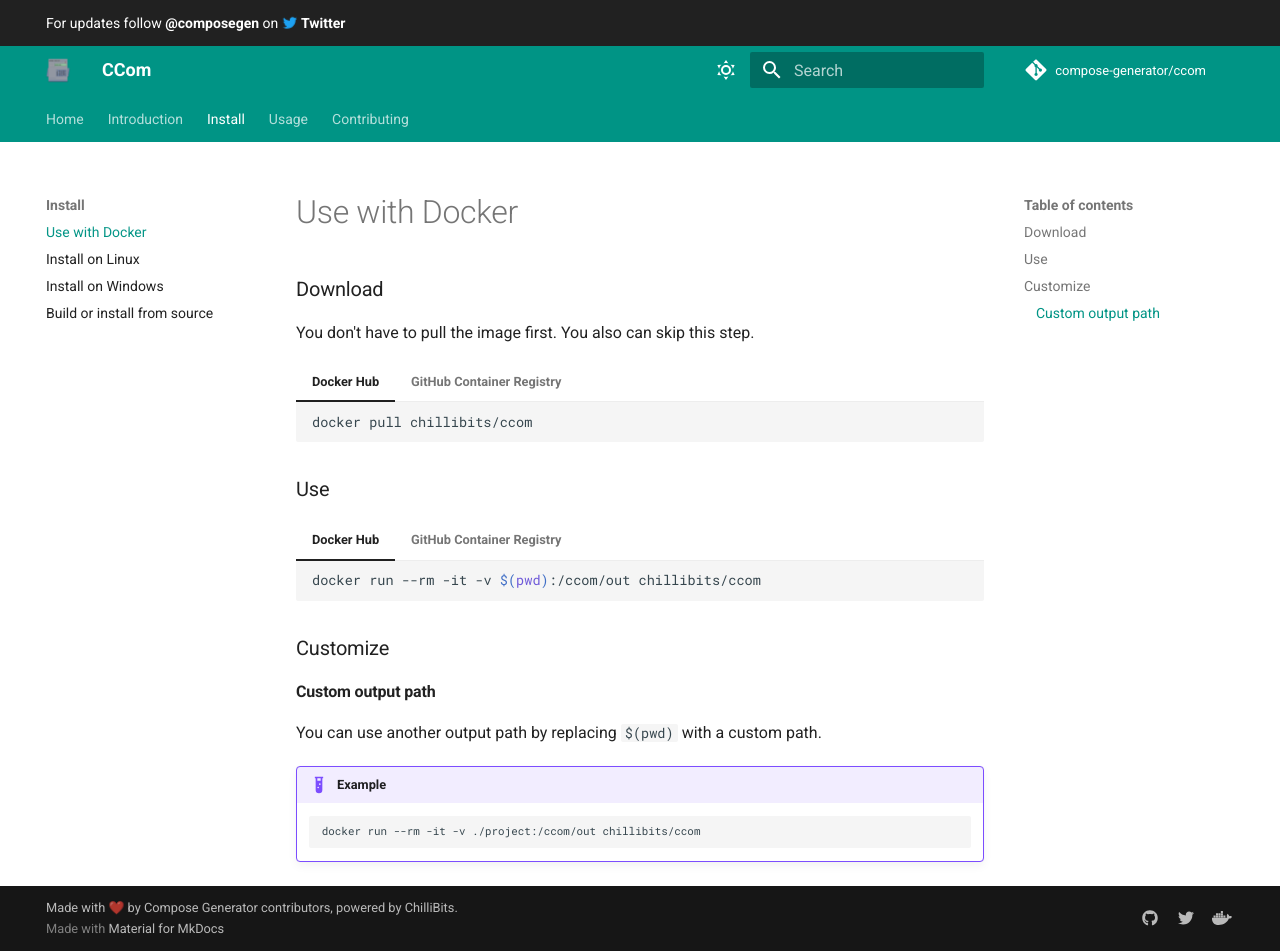
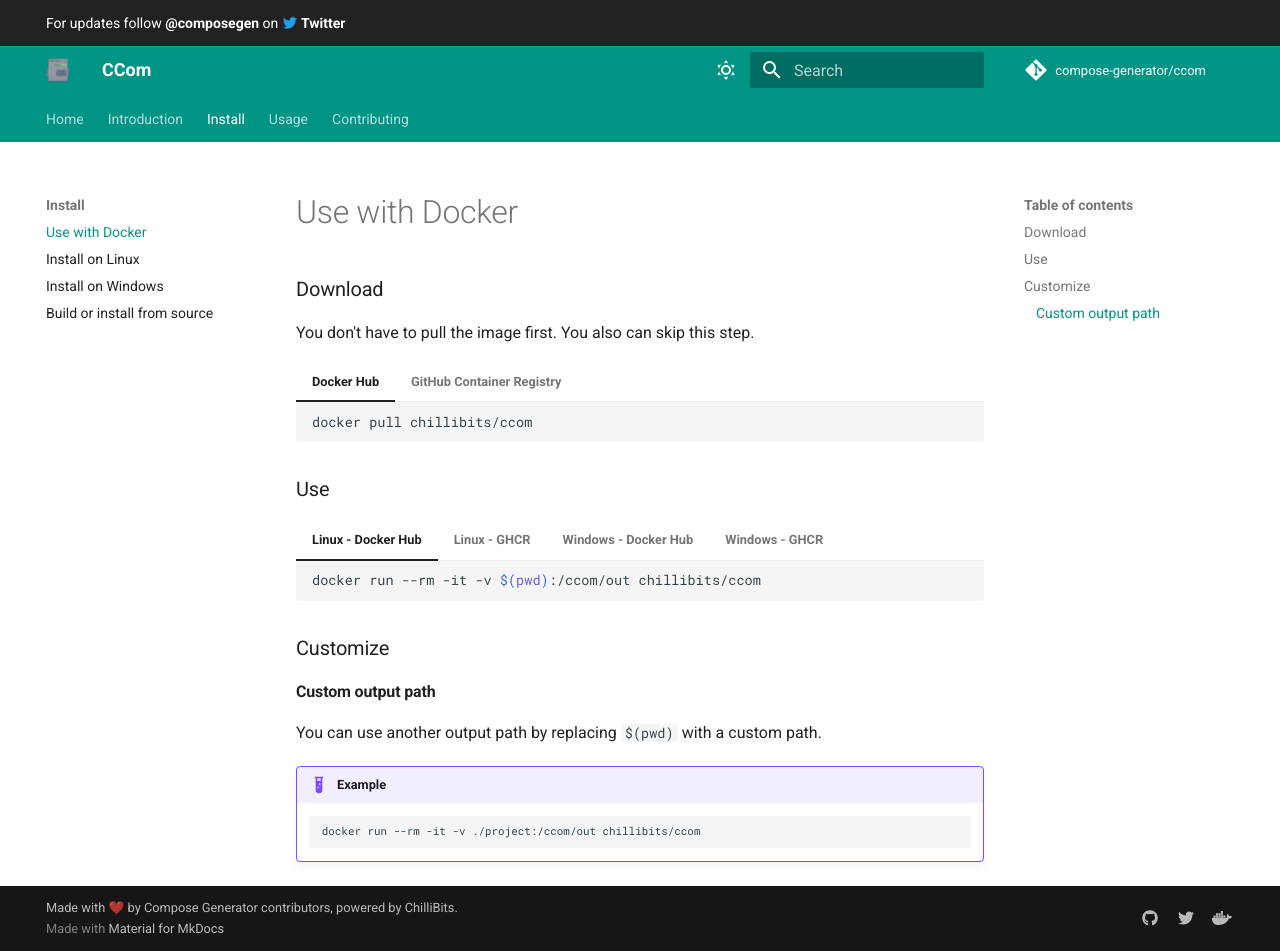
Before and after one commit to compose-generator/ccom, an MkDocs documentation site: the page built from docs/docs/install/docker.md, in a window 1280 px wide and 951 px high. Built offline with MkDocs 1.6.1 and Material for MkDocs 9.7.7, drawn with Linux system fonts in a browser that asks for light colours; comment, search, counter and statistics services are not loaded.

````diff
--- a/docs/docs/install/docker.md
+++ b/docs/docs/install/docker.md
@@ -14,13 +14,21 @@
     ```
 
 ### Use
-=== "Docker Hub"
+=== "Linux - Docker Hub"
     ```sh
     docker run --rm -it -v $(pwd):/ccom/out chillibits/ccom
     ```
-=== "GitHub Container Registry"
+=== "Linux - GHCR"
     ```sh
     docker run --rm -it -v $(pwd):/ccom/out ghcr.io/chillibits/ccom
+    ```
+=== "Windows - Docker Hub"
+    ```sh
+    docker run --rm -it -v ${pwd}:/ccom/out chillibits/ccom
+    ```
+=== "Windows - GHCR"
+    ```sh
+    docker run --rm -it -v ${pwd}:/ccom/out ghcr.io/chillibits/ccom
     ```
 
 ### Customize
````
Also changed, not shown: README.md, media/readme-dockerhub.md, 1 other file.
